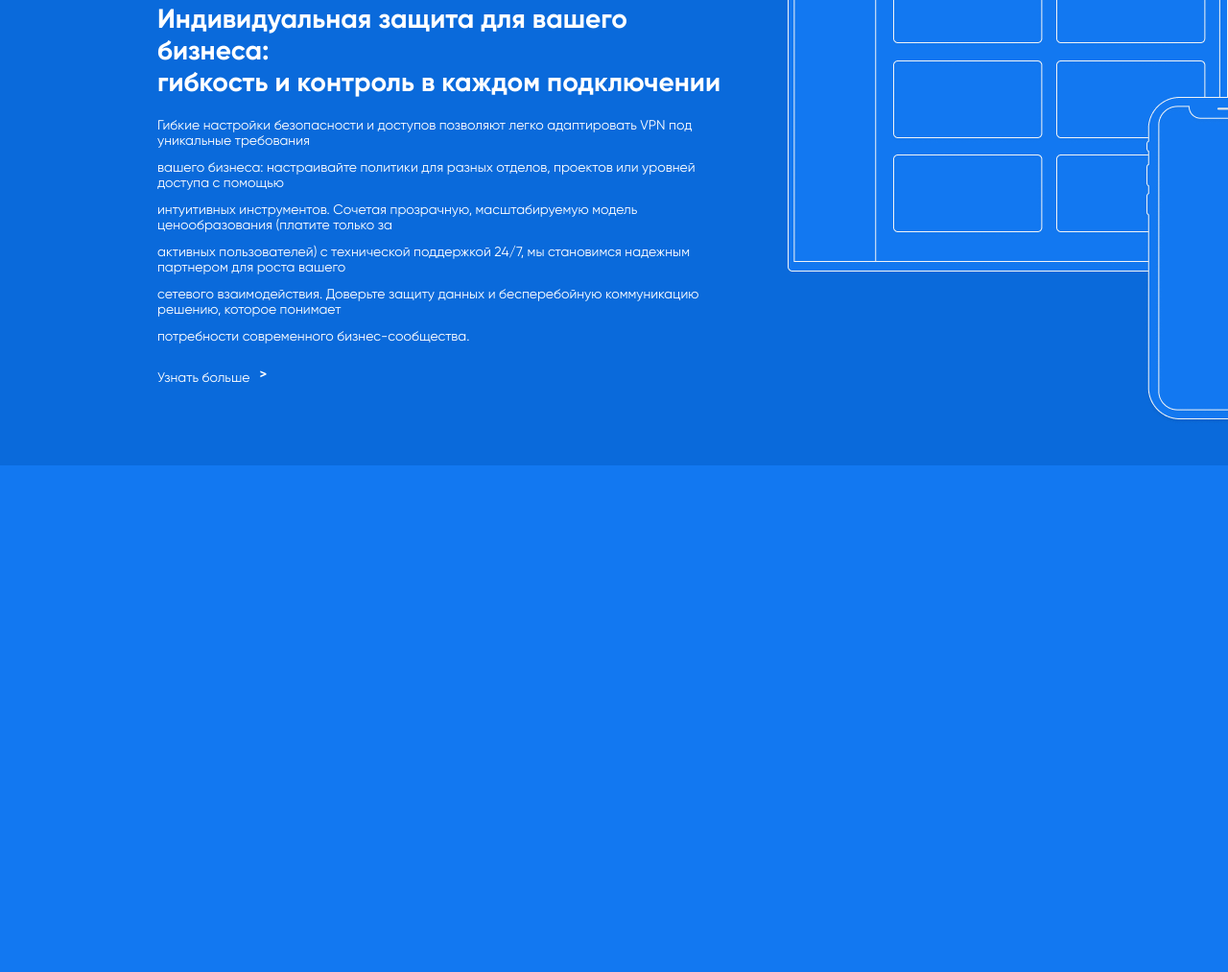
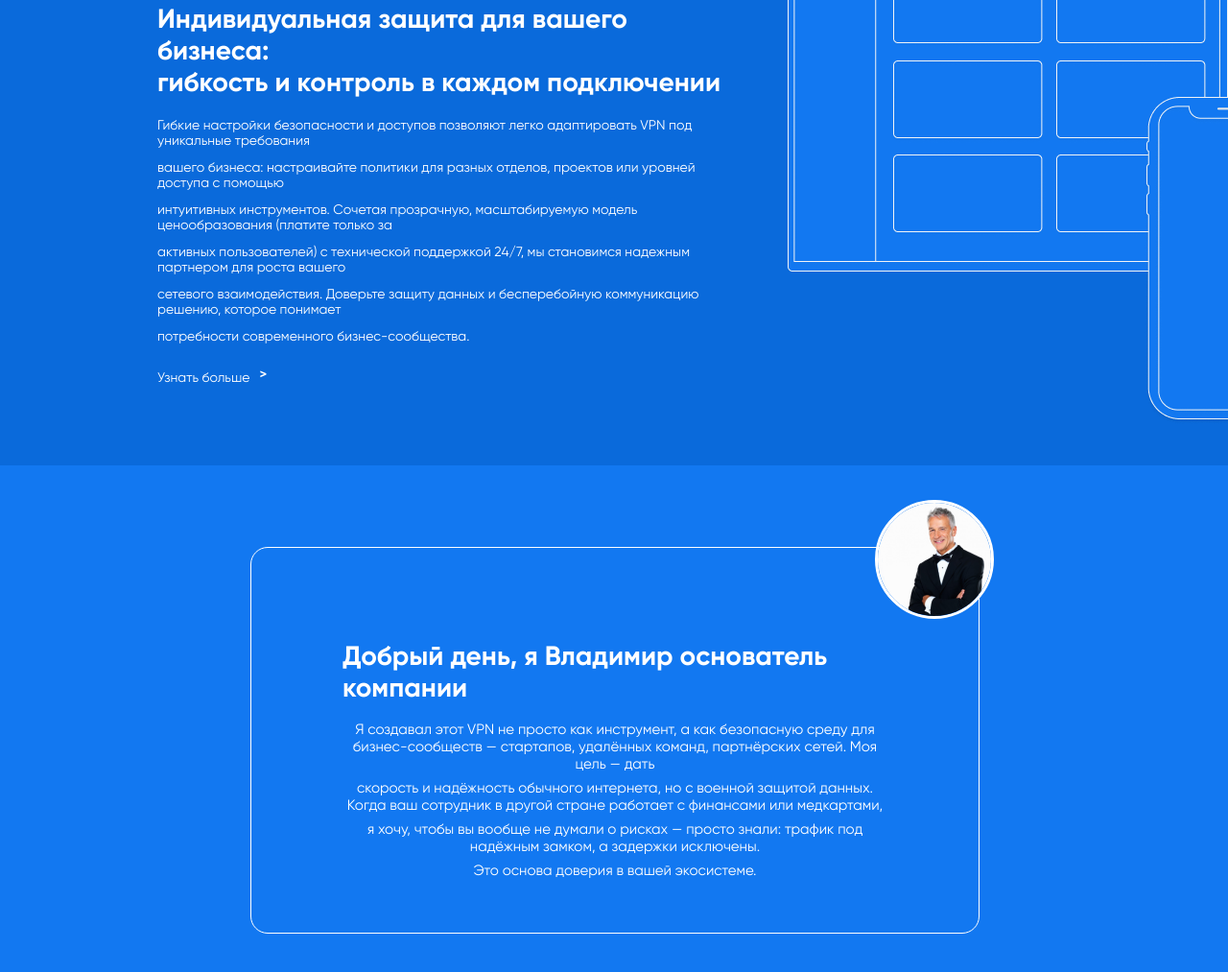
Before and after one commit to Ognys/vpn-comm-site-verst-, a plain HTML site: page index.html in a window 1280 px wide. Shown: the part 1986-2999 px from the top of the page at 96% size. Before the commit the page ends 2471 px from the top, so only its background shows below. Drawn offline with Linux system fonts and the light colour scheme.

Commit message:
Доделан 5 блок с комментарием основателя

```diff
--- a/index.html
+++ b/index.html
@@ -100,11 +100,15 @@
         <div class="text-content">
             <h2>Индивидуальная защита для вашего бизнеса: <br />гибкость и контроль в каждом подключении</h2>
             <div class="subtext-block4">
-                <p>Гибкие настройки безопасности и доступов позволяют легко адаптировать VPN под уникальные требования</p>
+                <p>Гибкие настройки безопасности и доступов позволяют легко адаптировать VPN под уникальные требования
+                </p>
                 <p>вашего бизнеса: настраивайте политики для разных отделов, проектов или уровней доступа с помощью</p>
-                <p>интуитивных инструментов. Сочетая прозрачную, масштабируемую модель ценообразования (платите только за</p>
-                <p>активных пользователей) с технической поддержкой 24/7, мы становимся надежным партнером для роста вашего</p>
-                <p>сетевого взаимодействия. Доверьте защиту данных и бесперебойную коммуникацию решению, которое понимает</p>
+                <p>интуитивных инструментов. Сочетая прозрачную, масштабируемую модель ценообразования (платите только
+                    за</p>
+                <p>активных пользователей) с технической поддержкой 24/7, мы становимся надежным партнером для роста
+                    вашего</p>
+                <p>сетевого взаимодействия. Доверьте защиту данных и бесперебойную коммуникацию решению, которое
+                    понимает</p>
                 <p>потребности современного бизнес-сообщества.</p>
                 <div class="link-more-block">
                     <a href="#">
@@ -119,6 +123,25 @@
             <img src="static\images\White.png" alt="" class="phone">
         </div>
     </div>
+
+    <div class="block-five">
+        <div class="founders-comment">
+            <img src="static\images\Oval.png" alt="" class="img-f">
+            <div class="inner-text">
+                <h2>Добрый день, я Владимир основатель компании</h2>
+                <div class="subtext-block5">
+                    <p>Я создавал этот VPN не просто как инструмент, а как безопасную среду для бизнес-сообществ —
+                        стартапов, удалённых команд, партнёрских сетей. Моя цель — дать</p>
+                    <p>скорость и надёжность обычного интернета, но с военной защитой данных. Когда ваш сотрудник в
+                        другой стране работает с финансами или медкартами,</p>
+                    <p>я хочу, чтобы вы вообще не думали о рисках — просто знали: трафик под надёжным замком, а задержки
+                        исключены.</p>
+                    <p>Это основа доверия в вашей экосистеме.</p>
+
+                </div>
+            </div>
+        </div>
+    </div>
 </body>
 
 </html>
--- a/static/styles/style.css
+++ b/static/styles/style.css
@@ -236,7 +236,56 @@ h2 {
     margin-top: 12px;
 }
 
+/* Блок пять */
 
+.block-five {
+    background-color: #1278F1;
+
+    padding-top: 85px;
+    padding-bottom: 40px;
+    padding-left: 261px;
+    padding-right: 259px;
+}
+
+.founders-comment {
+    border-style: solid;
+    border-width: 1px;
+    border-radius: 18px;
+    position: relative;
+}
+
+.img-f {
+    position: absolute;
+    left: 650px;
+    top: -50px;
+
+    border-style: solid;
+    border-radius: 200px;
+}
+
+.inner-text {
+    padding-top: 96px;
+    padding-left: 95px;
+    padding-right: 95px;
+    padding-bottom: 49px;
+
+    display: flex;
+    flex-direction: column;
+    align-items: center;
+}
+
+.inner-text h2 {
+    margin: 0px;
+    margin-bottom: 18px;
+}
+
+.subtext-block5 {
+    text-align: center;
+}
+
+.subtext-block5 p{
+    font-size: 15px;
+}
 
 /* Шрифты */
 @font-face {
```
Also changed, not shown: static/images/Oval.png (added). Lines whose indentation alone changed are shown as unchanged.
